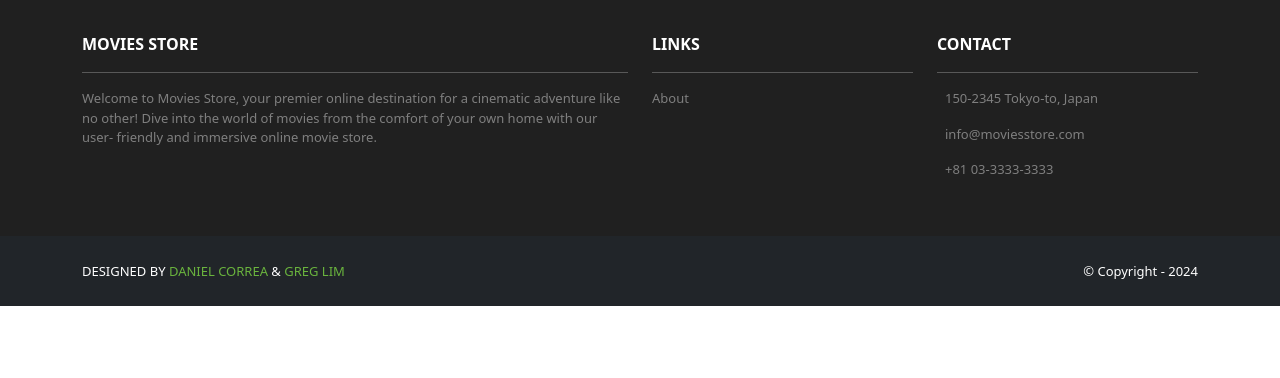
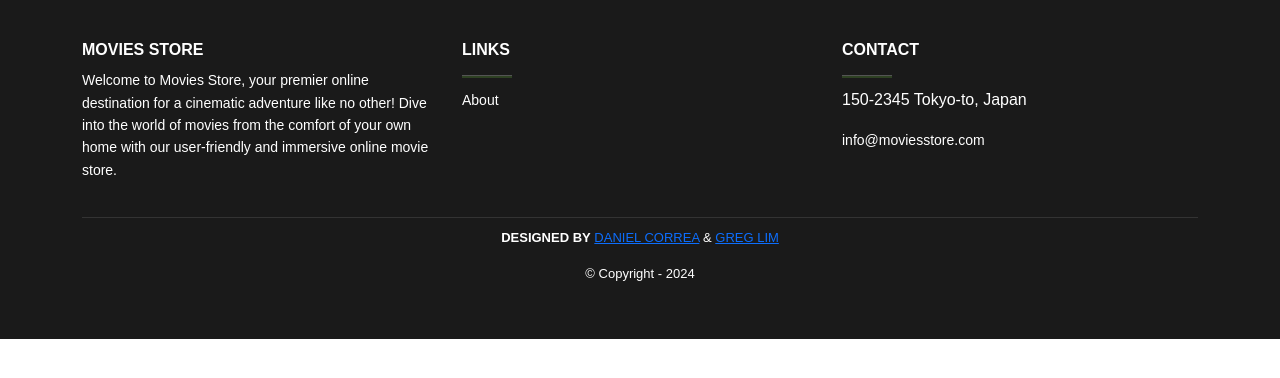
Before and after one commit to parthd1631/gt_movie_store, a Django app: page / in a window 1280 px wide. Shown: the part 250-628 px from the top of the page. Run offline with Django 5.2, Linux system fonts and the light colour scheme; some libraries are stand-ins or nearby versions; some web fonts are replaced.

Commit message:
frontend changes

```diff
--- a/gt_movie_store/gt_movie_store/static/css/style.css
+++ b/gt_movie_store/gt_movie_store/static/css/style.css
@@ -133,25 +133,88 @@
     margin: 0 auto;
 }
 
+/* Footer Styles */
+/* Footer Styles */
 .ms-footer {
-    background-color: #202020;
+    background-color: #1A1A1A;
+    padding: 40px 0;
+    color: #FFF; /* Ensure all text is white */
+    font-family: 'Poppins', sans-serif;
 }
-  .ms-footer p {
-    color: #7F7F7F;
+
+/* Footer Section Titles */
+.footer-title {
+    color: #FFF;
+    font-size: 16px;
+    font-weight: bold;
+    margin-bottom: 10px;
+}
+
+/* Footer Text */
+.footer-text {
+    font-size: 14px;
+    color: #FFF; /* Ensure text is white */
+    line-height: 1.6;
+}
+
+/* Footer Links */
+.footer-link {
+    color: #FFF;
+    text-decoration: none;
+    font-size: 14px;
+    transition: color 0.3s ease;
+}
+
+.footer-link:hover {
+    color: #6ab43e;
+}
+
+/* Footer Contact Info */
+.footer-contact p {
+    font-size: 14px;
+    color: #FFF;
+    margin-bottom: 5px;
+    display: flex;
+    align-items: center;
+}
+
+.footer-contact i {
+    margin-right: 8px;
+    color: #6ab43e;
+}
+
+/* Footer Bottom */
+.ms-footer-bottom {
+    margin-top: 20px;
+    text-align: center;
+    border-top: 1px solid #333;
+    padding-top: 10px;
+    color: #FFF;
     font-size: 13px;
 }
-  .ms-footer a:hover {
-    color: #6ab43e;
-    text-decoration: none;
+
+/* Remove Bullet Points */
+.footer-links,
+.footer-contact {
+    list-style: none;
+    padding: 0;
 }
-  .ms-footer-bottom span{
-    font-size: 13px;
-    line-height: 38px;
+
+/* Footer Divider */
+.footer-divider {
+    width: 50px;
+    border-bottom: 2px solid #6ab43e;
+    margin-bottom: 10px;
 }
-  .ms-footer-bottom a {
-    color: #6ab43e;
-    text-decoration: none;
+
+/* Make Footer Responsive */
+@media (max-width: 768px) {
+    .ms-footer-bottom {
+        flex-direction: column;
+        text-align: center;
     }
-  .ms-footer-bottom a:hover {
-    color: #fff;
+
+    .ms-footer-bottom div {
+        margin-bottom: 10px;
     }
+}
--- a/gt_movie_store/gt_movie_store/templates/base.html
+++ b/gt_movie_store/gt_movie_store/templates/base.html
@@ -2,6 +2,7 @@
 <html>
     {% load static %}
   <head>
+    <link rel=”stylesheet” href=”https://maxcdn.bootstrapcdn.com/bootstrap/4.0.0/css/bootstrap.min.css”rel=”nofollow” integrity=”sha384-Gn5384xqQ1aoWXA+058RXPxPg6fy4IWvTNh0E263XmFcJlSAwiGgFAW/dAiS6JXm” crossorigin=”anonymous”>
     <title>{{ template_data.title }}</title>
     <link href=
       "https://cdn.jsdelivr.net/npm/bootstrap@5.3.3/
@@ -51,64 +52,42 @@
       {% endblock content %}
     </div>
     <!-- Footer -->
-    <section class="p-3 ms-footer d-none d-md-block">
-        <div class="container">
-          <div class="row mt-3 text-white">
-            <div class="col-md-6 col-lg-6 col-xl-6
-                 mx-auto mb-4">
-              <b>MOVIES STORE</b>
-              <hr />
-              <p>
-                Welcome to Movies Store, your premier online
-                destination for a cinematic adventure like no
-                other! Dive into the world of movies from the
-                comfort of your own home with our user-
-                friendly and immersive online movie store.
-              </p>
-            </div>
-            <div class="col-md-3 col-lg-3 col-xl-3
-                 mx-auto mb-4">
-              <b>LINKS</b>
-              <hr />
-              <p><a class="nav-link"
-                href="{% url 'home.about' %}">
-                About
-              </a></p>
-            </div>
-            <div class="col-md-3 col-lg-3 col-xl-3 mx-auto
-                 mb-4">
-              <b>CONTACT</b>
-              <hr />
-              <p><i class="fas fa-home me-2"></i>
-                150-2345 Tokyo-to, Japan
-              </p>
-              <p><i class="fas fa-envelope me-2"></i>
-                info@moviesstore.com
-              </p>
-              <p><i class="fas fa-phone me-2"></i>
-                +81 03-3333-3333
-              </p>
-            </div>
+    <footer class="ms-footer">
+      <div class="container">
+        <div class="row">
+          <!-- Movies Store Info -->
+          <div class="col-md-4">
+            <h5 class="footer-title">MOVIES STORE</h5>
+            <p class="footer-text">
+              Welcome to Movies Store, your premier online destination for a cinematic adventure like no other!
+              Dive into the world of movies from the comfort of your own home with our user-friendly and immersive online movie store.
+            </p>
+          </div>
+
+          <!-- Quick Links -->
+          <div class="col-md-4">
+            <h5 class="footer-title">LINKS</h5>
+            <hr class="footer-divider"/>
+            <p><a href="{% url 'home.about' %}" class="footer-link">About</a></p>
+          </div>
+
+          <!-- Contact Information -->
+          <div class="col-md-4">
+            <h5 class="footer-title">CONTACT</h5>
+            <hr class="footer-divider"/>
+            <p><i class="fas fa-home"></i> 150-2345 Tokyo-to, Japan</p>
+            <p><i class="fas fa-envelope"></i> <a href="mailto:info@moviesstore.com" class="footer-link">info@moviesstore.com</a></p>
           </div>
         </div>
-      </section>
-      <section class="p-3 ms-footer-bottom bg-dark">
-        <div class="container d-flex
-             justify-content-between">
-          <div class="me-5 text-white">
-            <span>DESIGNED BY
-              <a href="https://www.x.com/danielgarax"
-              target="_blank">DANIEL CORREA</a> &
-              <a href="https://www.x.com/greglim81"
-              target="_blank">GREG LIM</a>
-            </span>
-          </div>
-          <div class="text-white">
-            <span>© Copyright - 2024</span>
-          </div>
+
+        <!-- Footer Bottom -->
+        <div class="ms-footer-bottom">
+          <p><b>DESIGNED BY</b> <a href="https://www.x.com/danielgarax" target="_blank">DANIEL CORREA</a> &
+            <a href="https://www.x.com/greglim81" target="_blank">GREG LIM</a></p>
+          <p>© Copyright - 2024</p>
         </div>
-      </section>
-    <!-- Footer -->
+      </div>
+    </footer>
   </body>
 
 </html>
```
Lines whose indentation alone changed are shown as unchanged.
